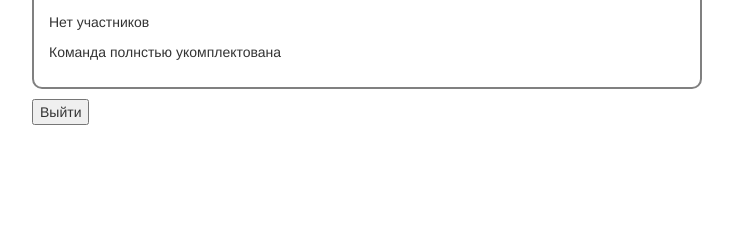
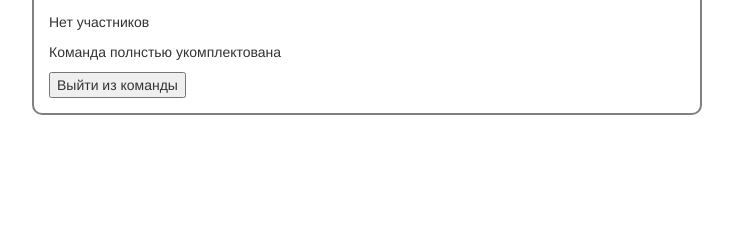
Before and after one commit to FOPF/dgap_challenge, a Django app: page /dota/team/ in a window 1280 px wide. Shown: the part 127-367 px from the top of the page, without its empty margins (273-1006 px from the left). Run offline with Django 3.2, Linux system fonts and the light colour scheme; the visitor is signed in with stand-in values (Sample User, id 1); some libraries are stand-ins or nearby versions.

Commit message:
UI fixes

```diff
--- a/dota/templates/dota/team.html
+++ b/dota/templates/dota/team.html
@@ -16,13 +16,12 @@
                 {% else %}
                     <p>Команда полнстью укомплектована</p>
                 {% endif %}
-            </div>
-            <div>
                 <form name="leave_team" method="post" action={% url 'dota:leave_team' %}>
                     {% csrf_token %}
-                    <button>Выйти</button>
+                    <button>Выйти из команды</button>
                 </form>
             </div>
+
         {% elif not user.userprofile.participant %}
             <div class="article">
                 <h2>Присоединиться к существующей команде</h2>
```
